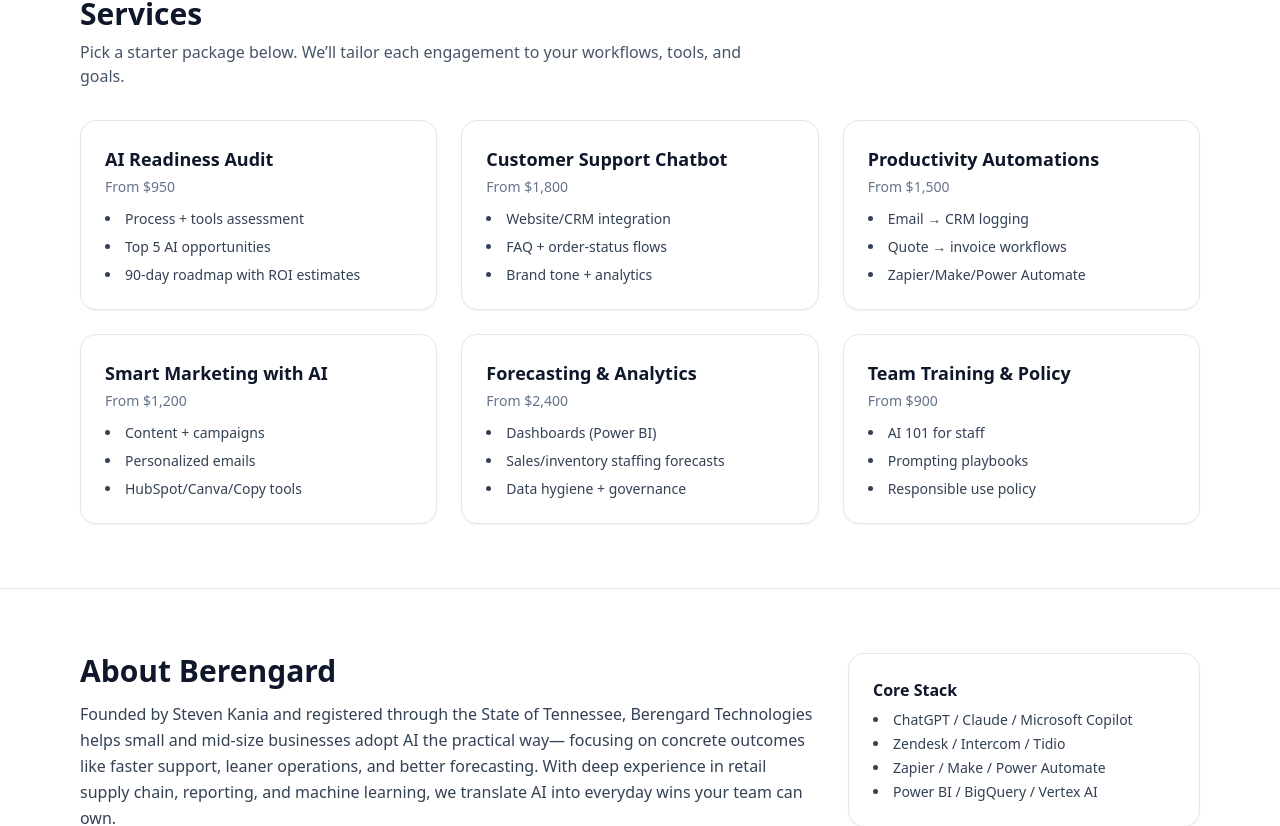
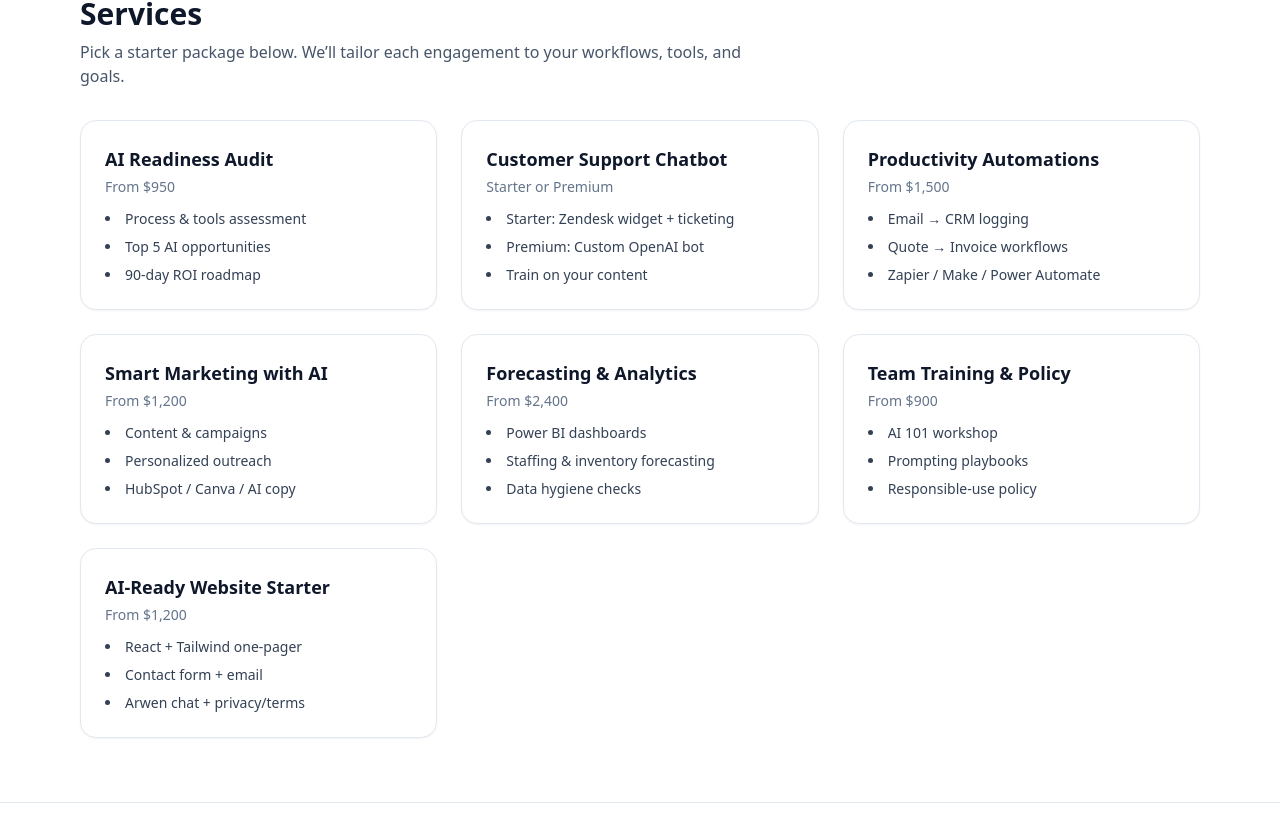
Before and after one commit to skania1892/berengard-site, a React (Vite) app: page / in a window 1280 px wide. Shown: the part 940-1766 px from the top of the page. Built offline with nearby package versions, Linux system fonts and the light colour scheme.

Commit message:
updated FAQ again

```diff
--- a/src/App.jsx
+++ b/src/App.jsx
@@ -77,14 +77,44 @@ export default function App() {
             <h2 className="text-3xl font-bold text-slate-900">Services</h2>
             <p className="mt-2 text-slate-600 max-w-2xl">Pick a starter package below. We’ll tailor each engagement to your workflows, tools, and goals.</p>
 
-            <div className="mt-8 grid md:grid-cols-2 lg:grid-cols-3 gap-6">
-              <ServiceCard title="AI Readiness Audit" price="From $950" points={["Process + tools assessment","Top 5 AI opportunities","90-day roadmap with ROI estimates"]} />
-              <ServiceCard title="Customer Support Chatbot" price="From $1,800" points={["Website/CRM integration","FAQ + order-status flows","Brand tone + analytics"]} />
-              <ServiceCard title="Productivity Automations" price="From $1,500" points={["Email → CRM logging","Quote → invoice workflows","Zapier/Make/Power Automate"]} />
-              <ServiceCard title="Smart Marketing with AI" price="From $1,200" points={["Content + campaigns","Personalized emails","HubSpot/Canva/Copy tools"]} />
-              <ServiceCard title="Forecasting & Analytics" price="From $2,400" points={["Dashboards (Power BI)","Sales/inventory staffing forecasts","Data hygiene + governance"]} />
-              <ServiceCard title="Team Training & Policy" price="From $900" points={["AI 101 for staff","Prompting playbooks","Responsible use policy"]} />
-            </div>
+		<div className="mt-8 grid md:grid-cols-2 lg:grid-cols-3 gap-6">
+			  <ServiceCard title="AI Readiness Audit" price="From $950" points={[
+				"Process & tools assessment",
+				"Top 5 AI opportunities",
+				"90-day ROI roadmap"
+			  ]} />
+			  <ServiceCard title="Customer Support Chatbot" price="Starter or Premium" points={[
+				"Starter: Zendesk widget + ticketing",
+				"Premium: Custom OpenAI bot",
+				"Train on your content"
+			  ]} />
+			  <ServiceCard title="Productivity Automations" price="From $1,500" points={[
+				"Email → CRM logging",
+				"Quote → Invoice workflows",
+				"Zapier / Make / Power Automate"
+			  ]} />
+			  <ServiceCard title="Smart Marketing with AI" price="From $1,200" points={[
+				"Content & campaigns",
+				"Personalized outreach",
+				"HubSpot / Canva / AI copy"
+			  ]} />
+			  <ServiceCard title="Forecasting & Analytics" price="From $2,400" points={[
+				"Power BI dashboards",
+				"Staffing & inventory forecasting",
+				"Data hygiene checks"
+			  ]} />
+			  <ServiceCard title="Team Training & Policy" price="From $900" points={[
+				"AI 101 workshop",
+				"Prompting playbooks",
+				"Responsible-use policy"
+			  ]} />
+			  <ServiceCard title="AI-Ready Website Starter" price="From $1,200" points={[
+				"React + Tailwind one-pager",
+				"Contact form + email",
+				"Arwen chat + privacy/terms"
+			  ]} />
+		</div>
+
           </div>
         </section>
 
```
Also changed, not shown: 1 other file (tests, documents, lock files or other folders).
